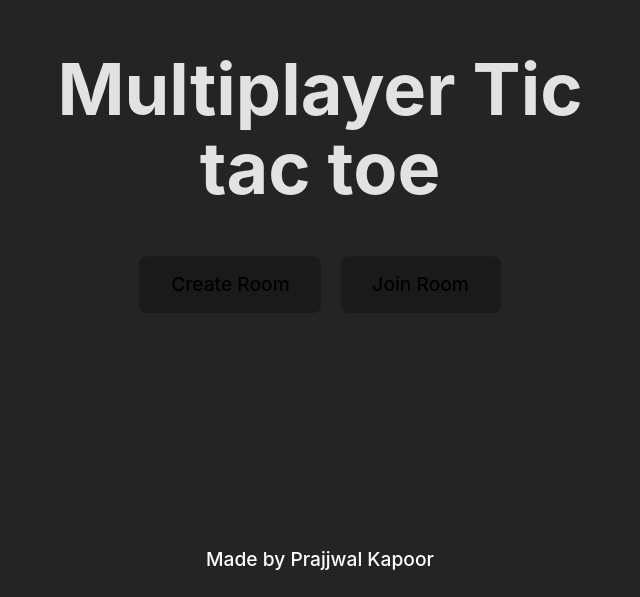
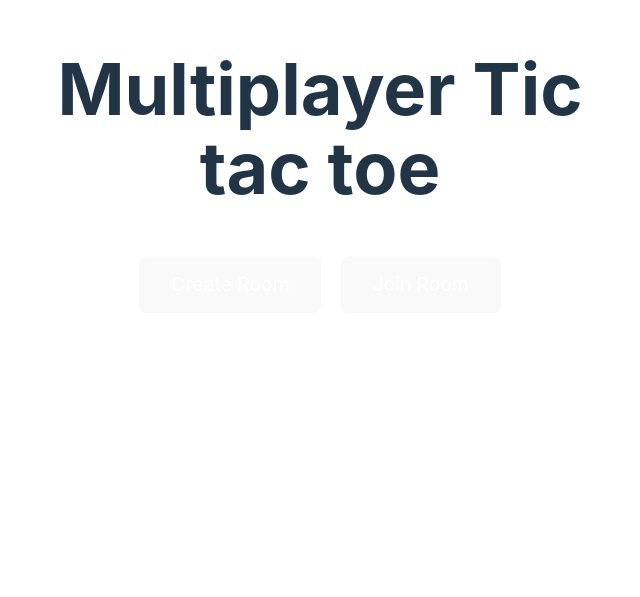
Before and after one commit to prajjwalkapoor/Multiplayer-TIC-TAC-TOE, a React (Vite) app in the folder client/: page / in a window 1280 px wide. Shown: the part 203-800 px from the top of the page, without its empty margins (320-960 px from the left). Built offline with nearby package versions, Linux system fonts and the light colour scheme; no server answers.

Commit message:
color scheme dark

```diff
--- a/client/src/index.css
+++ b/client/src/index.css
@@ -4,7 +4,7 @@
   line-height: 24px;
   font-weight: 400;
 
-  color-scheme: light dark;
+  color-scheme: dark;
   color: rgba(255, 255, 255, 0.87);
   background-color: #242424;
 
@@ -49,3 +49,15 @@
 button:hover {
   border-color: #bb86fc;
 }
+@media (prefers-color-scheme: light) {
+  :root {
+    color: #213547;
+    background-color: #ffffff;
+  }
+  a:hover {
+    color: #747bff;
+  }
+  button {
+    background-color: #f9f9f9;
+  }
+}
```
